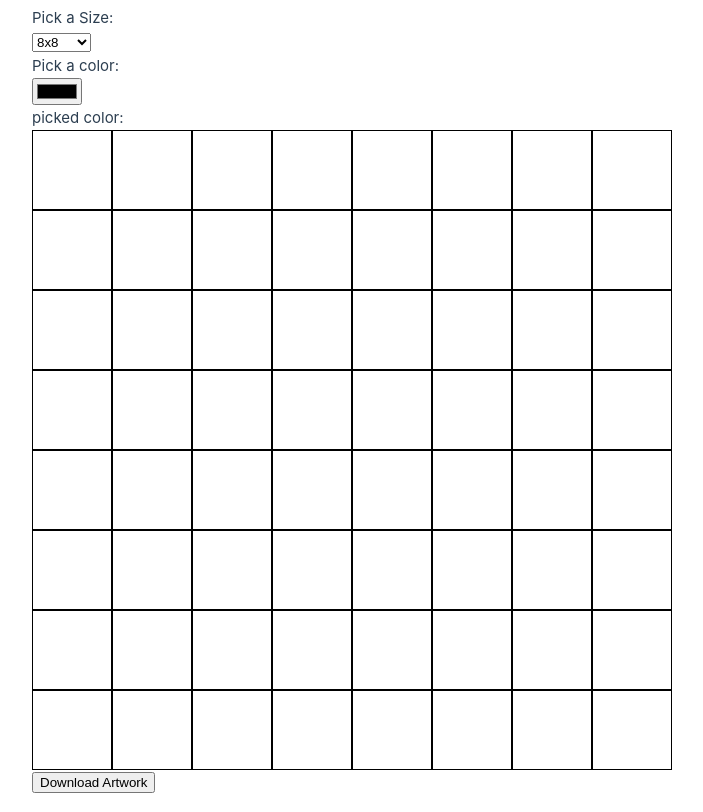
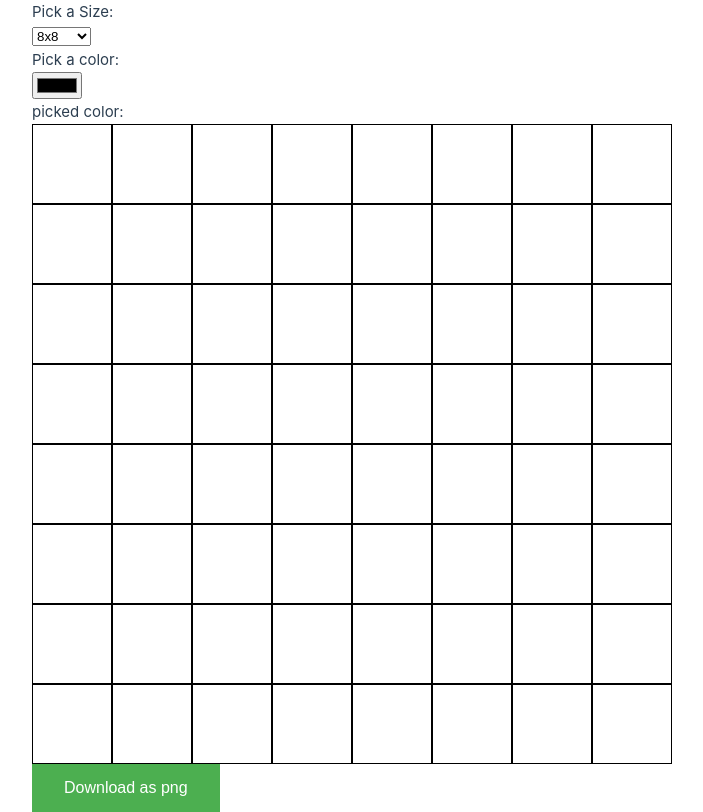
Before and after one commit to JakubKuspiel/PixelArtCreator, a Vue app: page / in a window 1280 px wide. Shown: the whole page, without its empty margins (0-703 px from the left). Built offline with nearby package versions, Linux system fonts and the light colour scheme.

Commit message:
Download button design

```diff
--- a/src/App.vue
+++ b/src/App.vue
@@ -34,10 +34,6 @@ function changeGrid(picked: number) {
     state.gridSize = 1024;
     state.pixelSize = 1.25;
   }
-}
-
-function testPrint(){
-  console.log("print?")
 }
 
 function printCanvas(){
@@ -101,7 +97,7 @@ function printCanvas(){
         </div>
       </div>
     </div>
-    <button @click="printCanvas">Download Artwork</button>
+    <button class="button" @click="printCanvas">Download as png</button>
   </div>
 </template>
 
@@ -112,4 +108,18 @@ function printCanvas(){
 .canvas {
   width: 40rem;
 }
+
+.button {
+  background-color: #4CAF50; /* Green */
+  border: none;
+  color: white;
+  padding: 15px 32px;
+  text-align: center;
+  text-decoration: none;
+  display: inline-block;
+  font-size: 16px;
+}
+.button:hover {
+  cursor: pointer;
+}
 </style>
```
